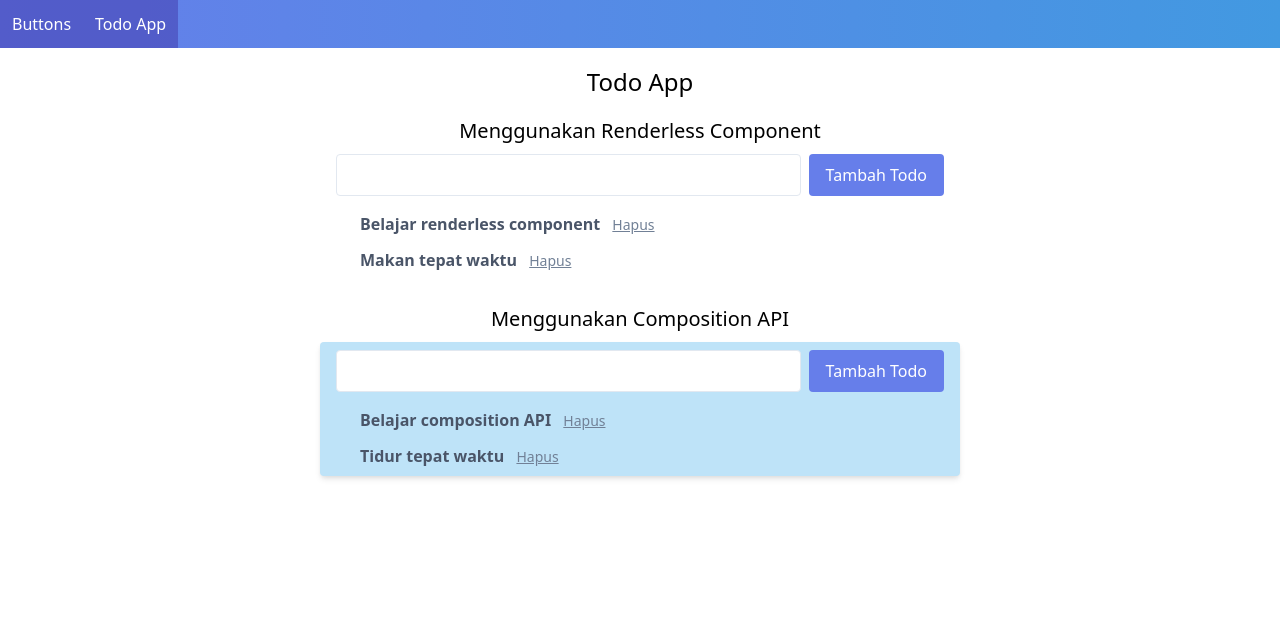
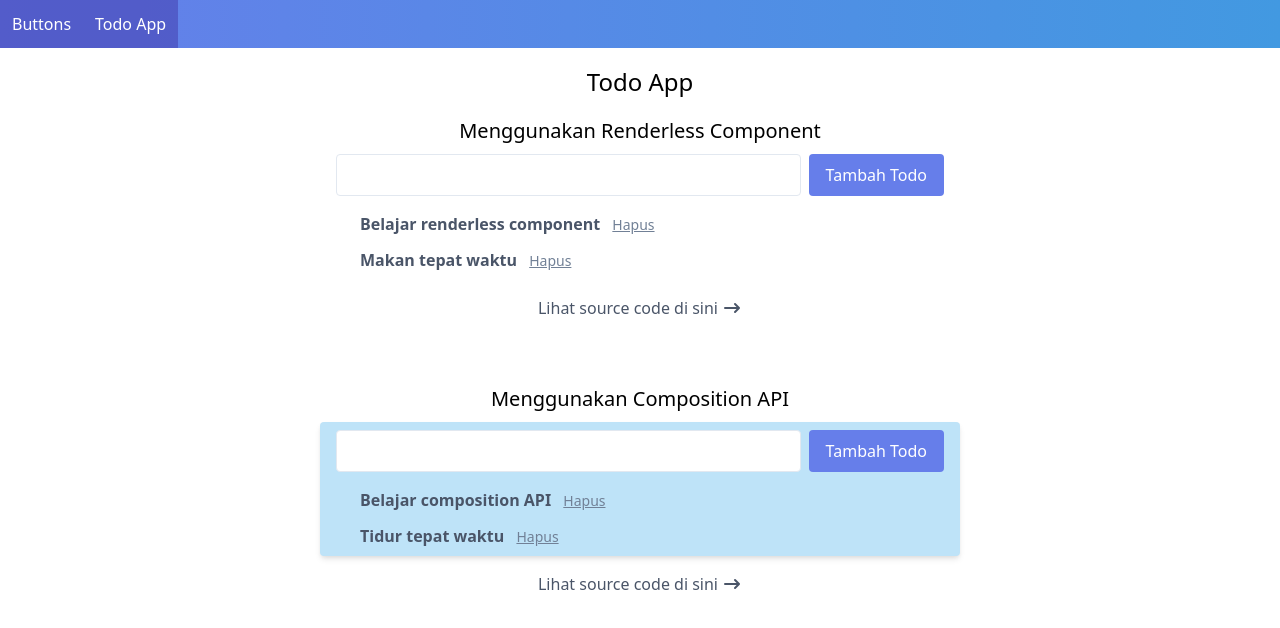
Before and after one commit to pikarin/vue3-playground, a Vue app: page /todoapp in a window 1280 px wide. Shown: the top 628 px of the page. Built offline with nearby package versions, Linux system fonts and the light colour scheme; a web font is replaced by a local one; what @tailwindcss/ui would draw is missing.

Commit message:
add source code links

```diff
--- a/src/components/ShowcaseTodoApp.vue
+++ b/src/components/ShowcaseTodoApp.vue
@@ -4,8 +4,50 @@
   <h2 class="mt-4 text-center text-xl">Menggunakan Renderless Component</h2>
   <TodoAppUsingRenderless class="mt-2 bg-indigo-200 rounded shadow-md" />
 
-  <h2 class="mt-6 text-center text-xl">Menggunakan Composition API</h2>
+  <p class="mt-4 text-center">
+    <a
+      class="inline-flex items-center text-gray-700 hover:text-gray-900"
+      href="https://github.com/pikarin/vue3-playground/blob/main/src/components/TodoAppUsingRenderless.vue"
+      target="_blank"
+    >
+      <span class="inline-block">Lihat source code di sini</span>
+      <svg
+        class="inline-block ml-1 w-5"
+        viewBox="0 0 20 20"
+        fill="currentColor"
+      >
+        <path
+          fill-rule="evenodd"
+          d="M12.293 5.293a1 1 0 011.414 0l4 4a1 1 0 010 1.414l-4 4a1 1 0 01-1.414-1.414L14.586 11H3a1 1 0 110-2h11.586l-2.293-2.293a1 1 0 010-1.414z"
+          clip-rule="evenodd"
+        />
+      </svg>
+    </a>
+  </p>
+
+  <h2 class="mt-16 text-center text-xl">Menggunakan Composition API</h2>
   <TodoAppUsingComposition class="mt-2 bg-blue-200 rounded shadow-md" />
+
+  <p class="mt-4 text-center">
+    <a
+      class="inline-flex items-center text-gray-700 hover:text-gray-900"
+      href="https://github.com/pikarin/vue3-playground/blob/main/src/components/TodoAppUsingComposition.vue"
+      target="_blank"
+    >
+      <span class="inline-block">Lihat source code di sini</span>
+      <svg
+        class="inline-block ml-1 w-5"
+        viewBox="0 0 20 20"
+        fill="currentColor"
+      >
+        <path
+          fill-rule="evenodd"
+          d="M12.293 5.293a1 1 0 011.414 0l4 4a1 1 0 010 1.414l-4 4a1 1 0 01-1.414-1.414L14.586 11H3a1 1 0 110-2h11.586l-2.293-2.293a1 1 0 010-1.414z"
+          clip-rule="evenodd"
+        />
+      </svg>
+    </a>
+  </p>
 </template>
 
 <script>
--- a/src/components/TodoAppUsingComposition.vue
+++ b/src/components/TodoAppUsingComposition.vue
@@ -1,5 +1,5 @@
 <template>
-  <div class="px-4 py-2 w-full lg:w-1/2 mx-auto">
+  <div class="px-4 py-2 w-full md:w-2/3 lg:w-1/2 mx-auto">
     <TodoInput
       v-model:todo="todo"
       @click.prevent="addTodo"
--- a/src/components/TodoAppUsingRenderless.vue
+++ b/src/components/TodoAppUsingRenderless.vue
@@ -9,7 +9,7 @@
     }"
     v-model:todos="tasks"
   >
-    <div class="px-4 py-2 w-full lg:w-1/2 mx-auto">
+    <div class="px-4 py-2 w-full md:w-2/3 lg:w-1/2 mx-auto">
       <TodoInput :todo="todo" @update:todo="updateTodo" @add-todo="addTodo" />
       <TodoList :todos="todos" @delete-todo="removeTodo" />
     </div>
```
